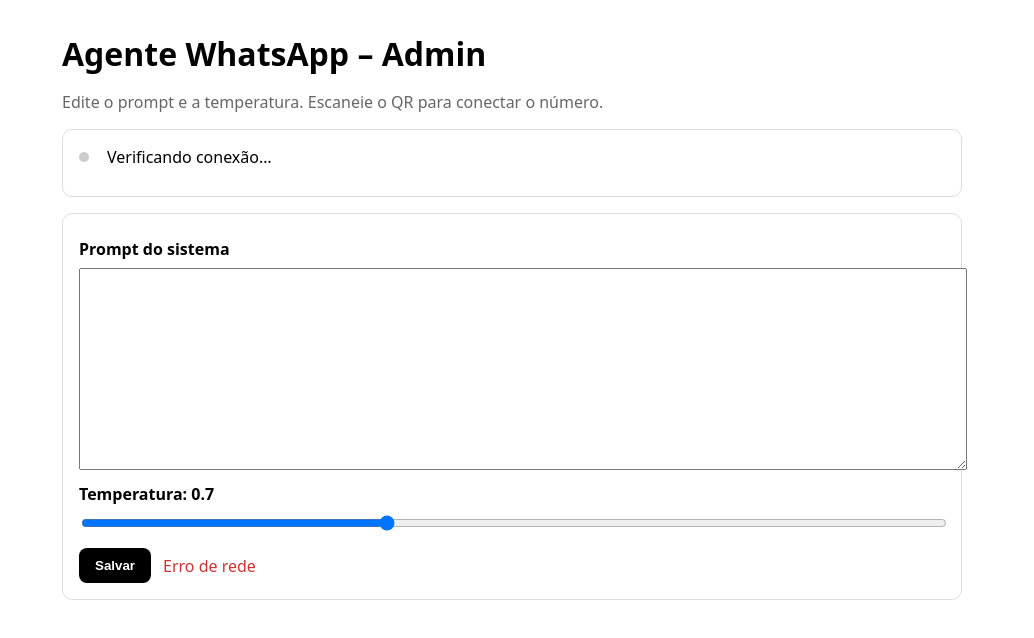
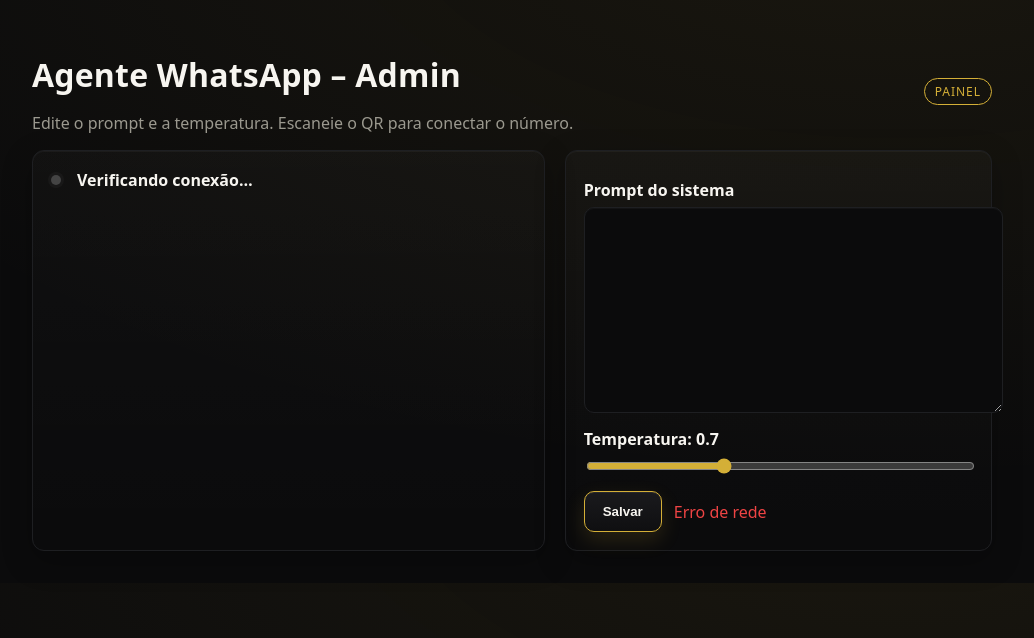
Before and after one commit to ronaldoarch/testeteste, a website: page public/index.html in a window 1280 px wide. Both pictures are taken after a click on the button "Salvar". Shown: the whole page, without its empty margins (128-1162 px from the left). Drawn offline with Linux system fonts and the light colour scheme; no server answers.

Commit message:
Comit Atualizações

```diff
--- a/public/index.html
+++ b/public/index.html
@@ -5,34 +5,59 @@
     <title>Agente WhatsApp – Admin</title>
     <meta name="viewport" content="width=device-width, initial-scale=1" />
     <style>
-      body { font-family: system-ui, -apple-system, Segoe UI, Roboto, sans-serif; max-width: 900px; margin: 32px auto; padding: 0 16px; }
-      h1 { margin-bottom: 8px; }
-      .muted { color: #666; }
-      .grid { display: grid; grid-template-columns: 1fr; gap: 16px; }
-      .card { border: 1px solid #ddd; border-radius: 10px; padding: 16px; }
-      label { display: block; margin: 8px 0; font-weight: 600; }
-      textarea { width: 100%; min-height: 180px; padding: 10px; font: inherit; }
-      input[type="range"] { width: 100%; }
-      button { padding: 10px 16px; border: 0; border-radius: 8px; font-weight: 600; cursor: pointer; background: black; color: white; }
+      :root {
+        --bg: #0b0b0c;
+        --bg-elev: #121214;
+        --text: #f7f5f0;
+        --muted: #9b998f;
+        --gold: #d4af37;
+        --gold-weak: #c7a431;
+        --stroke: #1e1f22;
+        --focus: #e2c566;
+      }
+      body { font-family: system-ui, -apple-system, Segoe UI, Roboto, sans-serif; max-width: 960px; margin: 32px auto; padding: 0 16px; background: radial-gradient(1200px 600px at 80% -20%, rgba(212,175,55,0.08), rgba(0,0,0,0)) , var(--bg); color: var(--text); }
+      h1 { margin-bottom: 8px; letter-spacing: 0.2px; }
+      .muted { color: var(--muted); }
+      .grid { display: grid; grid-template-columns: 1fr; gap: 20px; }
+      .card { background: linear-gradient(180deg, rgba(255,255,255,0.02), rgba(0,0,0,0)); border: 1px solid var(--stroke); border-radius: 12px; padding: 18px; box-shadow: 0 10px 30px rgba(0,0,0,0.25), inset 0 1px 0 rgba(255,255,255,0.04); }
+      label { display: block; margin: 10px 0 6px; font-weight: 600; color: var(--text); }
+      textarea { width: 100%; min-height: 180px; padding: 12px 14px; font: inherit; background: var(--bg); color: var(--text); border: 1px solid var(--stroke); border-radius: 10px; outline: none; box-shadow: inset 0 1px 0 rgba(255,255,255,0.03); }
+      textarea:focus { border-color: var(--gold); box-shadow: 0 0 0 3px rgba(212,175,55,0.2); }
+      input[type="range"] { width: 100%; accent-color: var(--gold); }
+      button { padding: 12px 18px; border: 1px solid var(--gold); border-radius: 10px; font-weight: 700; cursor: pointer; background: linear-gradient(180deg, #1a1a1d, #0f0f11); color: var(--text); transition: transform .05s ease, box-shadow .2s ease, background .2s ease; box-shadow: 0 8px 20px rgba(212,175,55,0.15), inset 0 1px 0 rgba(255,255,255,0.06); }
+      button:hover { background: linear-gradient(180deg, #212124, #141417); box-shadow: 0 10px 26px rgba(212,175,55,0.22); }
+      button:active { transform: translateY(1px); }
       .row { display: flex; gap: 12px; align-items: center; }
-      .ok { color: #0a7; }
-      .err { color: #c33; }
-      .status-dot { width:10px;height:10px;border-radius:50%;display:inline-block;margin-right:6px; }
+      .ok { color: #34d399; }
+      .err { color: #ef4444; }
+      .status-dot { width:10px;height:10px;border-radius:50%;display:inline-block;margin-right:6px; box-shadow: 0 0 0 3px rgba(255,255,255,0.03); }
+      #qrImg { background: #0e0e10; }
+      .kpi { display:flex; align-items:center; gap:10px; font-weight:600; }
+      .header { display:flex; justify-content:space-between; align-items:center; }
+      .badge { border:1px solid var(--gold); color: var(--gold); padding:4px 10px; border-radius:999px; font-size:12px; text-transform:uppercase; letter-spacing:.08em; }
+      @media (min-width: 900px) {
+        .grid { grid-template-columns: 1.2fr 1fr; }
+      }
     </style>
   </head>
   <body>
-    <h1>Agente WhatsApp – Admin</h1>
-    <p class="muted">Edite o prompt e a temperatura. Escaneie o QR para conectar o número.</p>
+    <div class="header">
+      <div>
+        <h1>Agente WhatsApp – Admin</h1>
+        <p class="muted">Edite o prompt e a temperatura. Escaneie o QR para conectar o número.</p>
+      </div>
+      <div class="badge">Painel</div>
+    </div>
 
     <div class="grid">
       <div class="card">
-        <div class="row">
-          <div id="connDot" class="status-dot" style="background:#ccc;"></div>
+        <div class="row kpi">
+          <div id="connDot" class="status-dot" style="background:#444;"></div>
           <div id="connText">Verificando conexão…</div>
         </div>
-        <div style="margin-top:12px;">
-          <img id="qrImg" alt="QR" style="display:none;border:1px solid #eee;border-radius:8px;padding:8px;" />
-          <div id="qrHint" class="muted" style="display:none;margin-top:8px;">Abra o WhatsApp → Aparelhos conectados → Conectar um aparelho e escaneie.</div>
+        <div style="margin-top:12px; display:grid; grid-template-columns: 1fr; gap: 12px;">
+          <img id="qrImg" alt="QR" style="display:none;border:1px dashed var(--gold);border-radius:12px;padding:10px; max-width: 320px;" />
+          <div id="qrHint" class="muted" style="display:none;margin-top:2px;">Abra o WhatsApp → Aparelhos conectados → Conectar um aparelho e escaneie.</div>
         </div>
       </div>
 
```
Also changed, not shown: server.js (+46 -6 lines).
